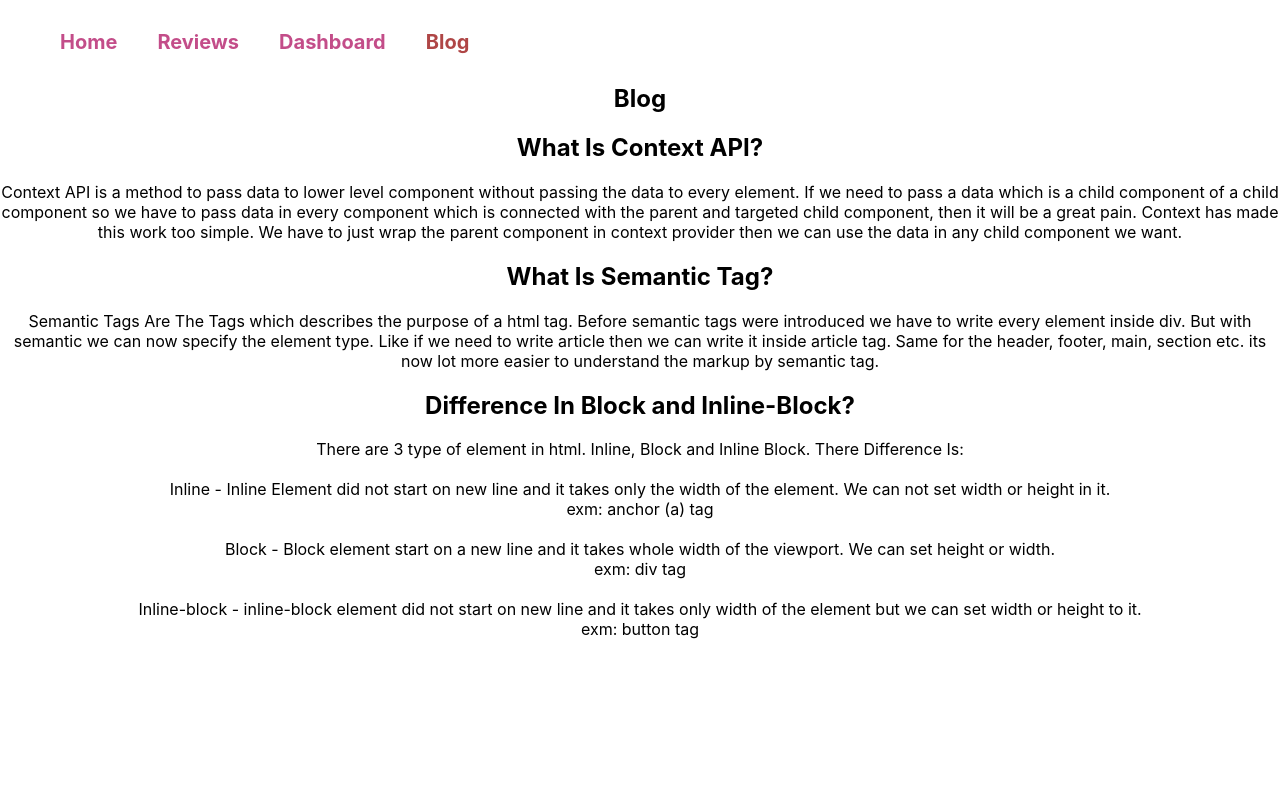
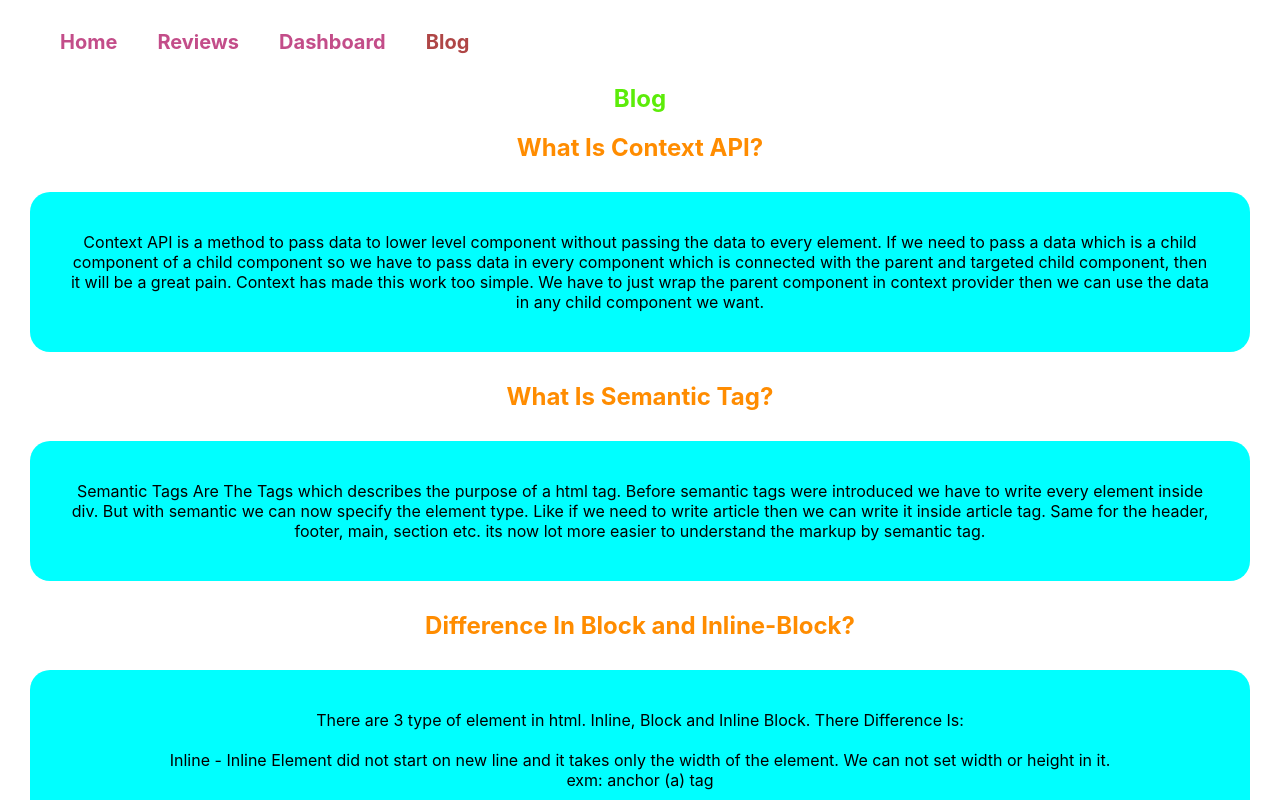
Before and after one commit to Enamulhaque0/-convention-center, a React (Create React App) app: page /blog in a window 1280 px wide. Shown: the top 800 px of the page. Built offline with nearby package versions, Linux system fonts and the light colour scheme.

Commit message:
blogadded

```diff
--- /dev/null
+++ b/src/Components/Blog/Blog.css
@@ -0,0 +1,13 @@
+.blog{
+    color: rgb(92, 236, 9);
+}
+.api, .semantic{
+    color: darkorange;
+
+}
+.api-text, .semantic-text{
+    background-color: aqua;
+    margin: 30px;
+    padding: 40px;
+    border-radius: 20px;
+}
--- a/src/Components/Blog/Blog.js
+++ b/src/Components/Blog/Blog.js
@@ -1,15 +1,16 @@
 import React from "react";
+import "./Blog.css"
 
 const Blog = () => {
   return (
-    <section className='className="mt-20 max-w-5xl mx-auto md:p-8 p-4'>
-      <h1 className="text-5xl font-caveat font-bold  text-center mb-12">
+    <section>
+      <h1 className="blog">
         Blog
       </h1>
       <div>
         <div>
-          <h2 className="text-2xl ">What Is Context API?</h2>
-          <p className="text-gray-500 my-6">
+          <h2 className="api">What Is Context API?</h2>
+          <p className="api-text">
             Context API is a method to pass data to lower level component
             without passing the data to every element. If we need to pass a data
             which is a child component of a child component so we have to pass
@@ -22,8 +23,8 @@ const Blog = () => {
         </div>
       </div>
       <div>
-        <h2 className="text-2xl ">What Is Semantic Tag?</h2>
-        <p className="text-gray-500 my-6">
+        <h2 className="semantic">What Is Semantic Tag?</h2>
+        <p className="semantic-text">
           Semantic Tags Are The Tags which describes the purpose of a html tag.
           Before semantic tags were introduced we have to write every element
           inside div. But with semantic we can now specify the element type.
@@ -33,8 +34,8 @@ const Blog = () => {
         </p>
       </div>
       <div>
-        <h2 className="text-2xl">Difference In Block and Inline-Block?</h2>
-        <p className="text-gray-500 my-6">
+        <h2 className="api">Difference In Block and Inline-Block?</h2>
+        <p className="semantic-text">
           There are 3 type of element in html. Inline, Block and Inline Block.
           There Difference Is:
           <br />
```
